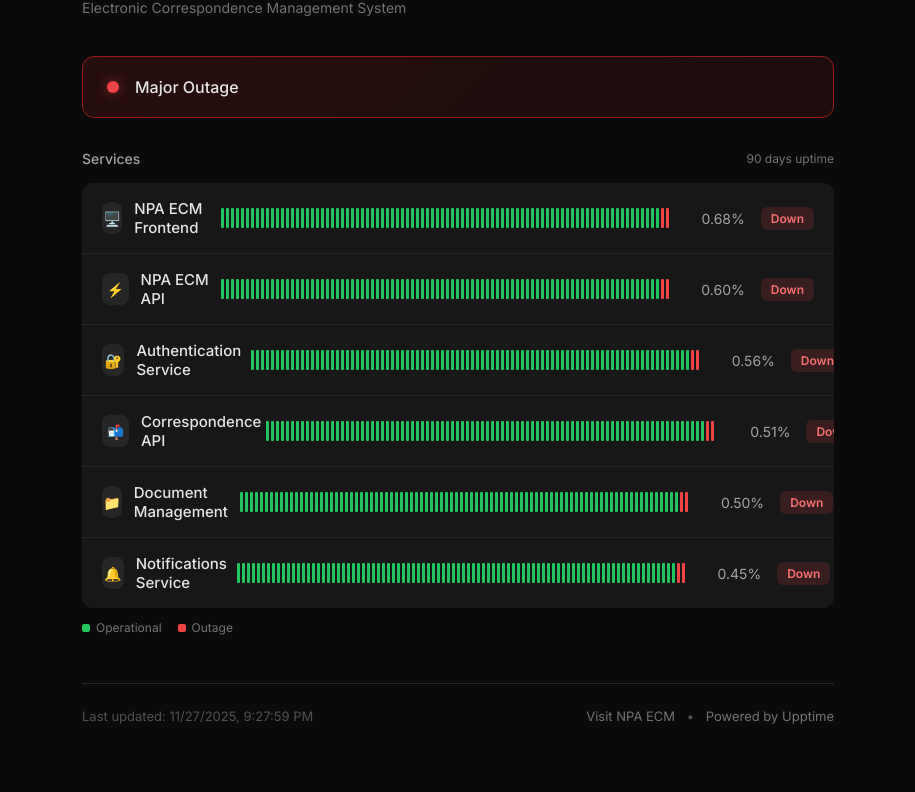
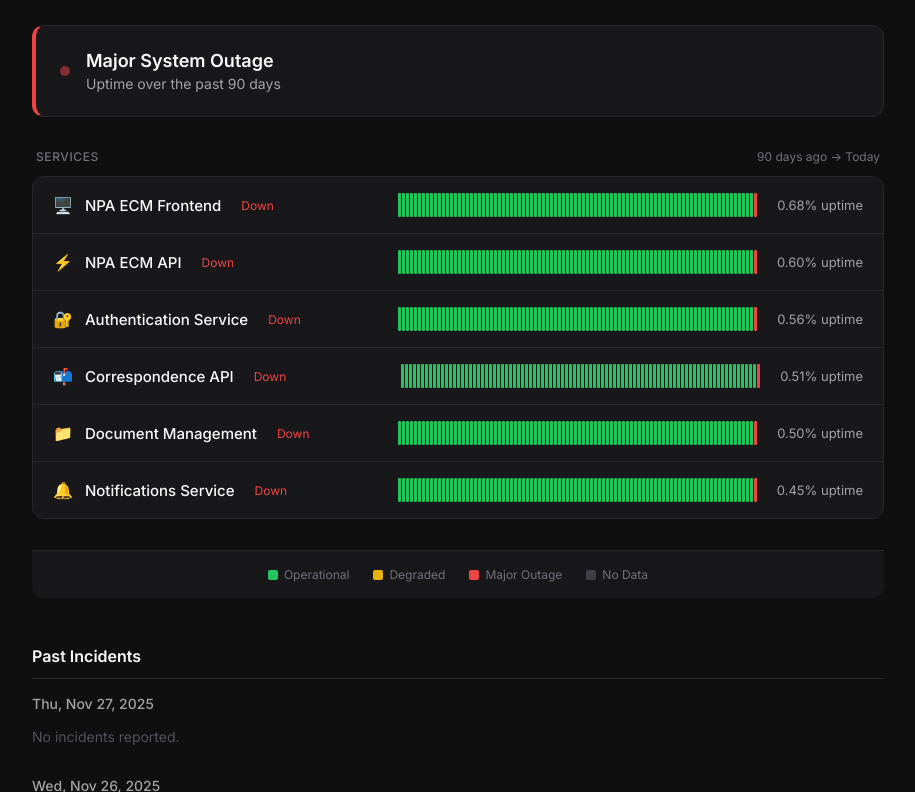
Before and after one commit to Ussyboy7/npa-ecm-status, a website: page site/index.html in a window 1280 px wide. Shown: the part 97-889 px from the top of the page, without its empty margins (182-1097 px from the left). Drawn offline with Linux system fonts and the light colour scheme.

Commit message:
Add Cursor-style status page with 90-day uptime bars

```diff
--- a/site/index.html
+++ b/site/index.html
@@ -10,157 +10,208 @@
     * { margin: 0; padding: 0; box-sizing: border-box; }
     body {
       font-family: 'Inter', -apple-system, BlinkMacSystemFont, sans-serif;
-      background: #0a0a0a;
+      background: #0f0f10;
       min-height: 100vh;
       color: #e5e5e5;
     }
-    .container { max-width: 800px; margin: 0 auto; padding: 48px 24px; }
+    .container { max-width: 900px; margin: 0 auto; padding: 48px 24px; }
 
-    header { margin-bottom: 40px; }
-    .logo { display: flex; align-items: center; gap: 12px; margin-bottom: 8px; }
+    /* Header */
+    header { margin-bottom: 32px; display: flex; align-items: center; justify-content: space-between; }
+    .logo { display: flex; align-items: center; gap: 12px; }
     .logo-icon {
-      width: 40px;
-      height: 40px;
-      background: linear-gradient(135deg, #2563eb, #1d4ed8);
+      width: 42px;
+      height: 42px;
+      background: linear-gradient(135deg, #3b82f6, #1d4ed8);
       border-radius: 10px;
       display: flex;
       align-items: center;
       justify-content: center;
       font-size: 1.25rem;
     }
-    h1 { font-size: 1.5rem; font-weight: 600; color: #fafafa; }
-    .subtitle { color: #737373; font-size: 0.875rem; margin-top: 4px; }
+    .logo-text { font-size: 1.25rem; font-weight: 600; color: #fafafa; }
+    .header-links { display: flex; gap: 16px; }
+    .header-links a {
+      color: #a3a3a3;
+      text-decoration: none;
+      font-size: 0.875rem;
+      transition: color 0.2s;
+    }
+    .header-links a:hover { color: #fff; }
 
+    /* Status Banner */
     .status-banner {
-      background: #171717;
-      border: 1px solid #262626;
+      background: #18181b;
+      border: 1px solid #27272a;
       border-radius: 12px;
-      padding: 20px 24px;
+      padding: 24px;
       margin-bottom: 32px;
       display: flex;
       align-items: center;
       gap: 16px;
     }
-    .status-banner.operational {
-      border-color: #166534;
-      background: linear-gradient(135deg, rgba(22, 101, 52, 0.2) 0%, rgba(21, 128, 61, 0.1) 100%);
-    }
-    .status-banner.degraded {
-      border-color: #a16207;
-      background: linear-gradient(135deg, rgba(161, 98, 7, 0.2) 0%, rgba(180, 83, 9, 0.1) 100%);
-    }
-    .status-banner.down {
-      border-color: #991b1b;
-      background: linear-gradient(135deg, rgba(153, 27, 27, 0.2) 0%, rgba(185, 28, 28, 0.1) 100%);
-    }
+    .status-banner.operational { border-left: 4px solid #22c55e; }
+    .status-banner.degraded { border-left: 4px solid #eab308; }
+    .status-banner.down { border-left: 4px solid #ef4444; }
+
     .status-dot {
-      width: 12px;
-      height: 12px;
+      width: 10px;
+      height: 10px;
       border-radius: 50%;
       background: #22c55e;
-      box-shadow: 0 0 12px rgba(34, 197, 94, 0.5);
+      animation: pulse 2s infinite;
     }
-    .status-banner.down .status-dot {
-      background: #ef4444;
-      box-shadow: 0 0 12px rgba(239, 68, 68, 0.5);
+    @keyframes pulse {
+      0%, 100% { opacity: 1; }
+      50% { opacity: 0.5; }
     }
-    .status-banner.degraded .status-dot {
-      background: #eab308;
-      box-shadow: 0 0 12px rgba(234, 179, 8, 0.5);
-    }
-    .status-text { font-weight: 500; }
+    .status-banner.down .status-dot { background: #ef4444; }
+    .status-banner.degraded .status-dot { background: #eab308; }
+    .status-content h2 { font-size: 1.125rem; font-weight: 600; color: #fafafa; margin-bottom: 4px; }
+    .status-content p { font-size: 0.875rem; color: #a3a3a3; }
 
-    .services-header {
+    /* Services Section */
+    .section-header {
       display: flex;
       justify-content: space-between;
       align-items: center;
-      margin-bottom: 16px;
+      margin-bottom: 12px;
+      padding: 0 4px;
     }
-    .services-title { font-size: 0.875rem; color: #a3a3a3; font-weight: 500; }
-    .uptime-label { font-size: 0.75rem; color: #737373; }
+    .section-title { font-size: 0.75rem; color: #71717a; text-transform: uppercase; letter-spacing: 0.05em; font-weight: 500; }
+    .uptime-range { font-size: 0.75rem; color: #71717a; }
 
-    .services { display: flex; flex-direction: column; gap: 1px; background: #262626; border-radius: 12px; overflow: hidden; }
+    .services {
+      background: #18181b;
+      border: 1px solid #27272a;
+      border-radius: 12px;
+      overflow: hidden;
+      margin-bottom: 32px;
+    }
     .service {
-      background: #171717;
       padding: 16px 20px;
       display: flex;
       justify-content: space-between;
       align-items: center;
+      border-bottom: 1px solid #27272a;
+      transition: background 0.2s;
     }
-    .service:hover { background: #1c1c1c; }
-    .service-left { display: flex; align-items: center; gap: 12px; }
-    .service-icon {
-      width: 32px;
-      height: 32px;
-      background: #262626;
-      border-radius: 8px;
-      display: flex;
-      align-items: center;
-      justify-content: center;
-      font-size: 0.875rem;
+    .service:last-child { border-bottom: none; }
+    .service:hover { background: #1f1f23; }
+
+    .service-left { display: flex; align-items: center; gap: 12px; flex: 1; }
+    .service-icon { font-size: 1rem; }
+    .service-name { font-weight: 500; font-size: 0.9375rem; color: #fafafa; }
+    .service-status {
+      font-size: 0.75rem;
+      color: #22c55e;
+      margin-left: 8px;
     }
-    .service-name { font-weight: 500; font-size: 0.9375rem; }
-    .service-right { display: flex; align-items: center; gap: 16px; }
+    .service-status.down { color: #ef4444; }
 
+    .service-right { display: flex; align-items: center; gap: 20px; }
+
+    /* Uptime Bars */
+    .uptime-container { display: flex; flex-direction: column; align-items: flex-end; gap: 4px; }
     .uptime-bars {
       display: flex;
-      gap: 2px;
+      gap: 1px;
     }
     .uptime-bar {
       width: 3px;
-      height: 20px;
+      height: 24px;
       border-radius: 1px;
       background: #22c55e;
+      transition: transform 0.2s;
     }
+    .uptime-bar:hover { transform: scaleY(1.2); }
     .uptime-bar.down { background: #ef4444; }
     .uptime-bar.partial { background: #eab308; }
-    .uptime-bar.unknown { background: #404040; }
+    .uptime-bar.unknown { background: #3f3f46; }
 
-    .uptime-percent {
+    .uptime-info {
+      display: flex;
+      align-items: center;
+      gap: 8px;
+      font-size: 0.8125rem;
+    }
+    .uptime-percent { color: #a3a3a3; min-width: 55px; text-align: right; }
+
+    /* Legend */
+    .legend {
+      display: flex;
+      justify-content: center;
+      gap: 24px;
+      padding: 16px;
+      font-size: 0.75rem;
+      color: #71717a;
+      border-top: 1px solid #27272a;
+      background: #18181b;
+      border-radius: 0 0 12px 12px;
+      margin-top: -1px;
+    }
+    .legend-item { display: flex; align-items: center; gap: 6px; }
+    .legend-dot { width: 10px; height: 10px; border-radius: 2px; }
+    .legend-dot.operational { background: #22c55e; }
+    .legend-dot.degraded { background: #eab308; }
+    .legend-dot.down { background: #ef4444; }
+    .legend-dot.unknown { background: #3f3f46; }
+
+    /* Past Incidents */
+    .incidents-section { margin-top: 48px; }
+    .incidents-title {
+      font-size: 1rem;
+      font-weight: 600;
+      color: #fafafa;
+      margin-bottom: 16px;
+      padding-bottom: 12px;
+      border-bottom: 1px solid #27272a;
+    }
+    .incident-day { margin-bottom: 24px; }
+    .incident-date {
       font-size: 0.875rem;
+      font-weight: 500;
       color: #a3a3a3;
-      min-width: 60px;
-      text-align: right;
+      margin-bottom: 8px;
     }
+    .no-incidents {
+      font-size: 0.875rem;
+      color: #52525b;
+      padding: 8px 0;
+    }
+    .incident {
+      background: #18181b;
+      border: 1px solid #27272a;
+      border-radius: 8px;
+      padding: 16px;
+      margin-bottom: 8px;
+    }
+    .incident-title { font-weight: 500; color: #fafafa; margin-bottom: 8px; }
+    .incident-status { font-size: 0.8125rem; color: #a3a3a3; }
+    .incident-status strong { color: #22c55e; }
 
-    .badge {
-      padding: 4px 10px;
-      border-radius: 6px;
-      font-size: 0.75rem;
-      font-weight: 600;
-    }
-    .badge.operational { background: rgba(34, 197, 94, 0.15); color: #4ade80; }
-    .badge.degraded { background: rgba(234, 179, 8, 0.15); color: #facc15; }
-    .badge.down { background: rgba(239, 68, 68, 0.15); color: #f87171; }
-
+    /* Footer */
     .footer {
-      margin-top: 48px;
+      margin-top: 64px;
       padding-top: 24px;
-      border-top: 1px solid #262626;
+      border-top: 1px solid #27272a;
       display: flex;
       justify-content: space-between;
       align-items: center;
-      color: #525252;
+      color: #52525b;
       font-size: 0.8125rem;
     }
-    .footer a { color: #737373; text-decoration: none; transition: color 0.2s; }
+    .footer a { color: #71717a; text-decoration: none; transition: color 0.2s; }
     .footer a:hover { color: #a3a3a3; }
+    .footer-links { display: flex; gap: 16px; }
 
-    .legend {
-      display: flex;
-      gap: 16px;
-      margin-top: 12px;
-      font-size: 0.75rem;
-      color: #737373;
-    }
-    .legend-item { display: flex; align-items: center; gap: 6px; }
-    .legend-dot { width: 8px; height: 8px; border-radius: 2px; }
-    .legend-dot.up { background: #22c55e; }
-    .legend-dot.down { background: #ef4444; }
-
+    /* Responsive */
     @media (max-width: 640px) {
       .uptime-bars { display: none; }
-      .footer { flex-direction: column; gap: 8px; text-align: center; }
+      .header-links { display: none; }
+      .footer { flex-direction: column; gap: 12px; text-align: center; }
+      .service { flex-direction: column; align-items: flex-start; gap: 12px; }
+      .service-right { width: 100%; justify-content: space-between; }
     }
   </style>
 </head>
@@ -169,41 +220,64 @@
     <header>
       <div class="logo">
         <div class="logo-icon">🏢</div>
-        <h1>NPA ECM Status</h1>
+        <span class="logo-text">NPA ECM Status</span>
       </div>
-      <p class="subtitle">Electronic Correspondence Management System</p>
+      <div class="header-links">
+        <a href="http://172.16.0.46:4646" target="_blank">Visit NPA ECM</a>
+        <a href="https://github.com/Ussyboy7/npa-ecm-status" target="_blank">GitHub</a>
+      </div>
     </header>
 
-    <div class="status-banner" id="status-banner">
+    <div class="status-banner operational" id="status-banner">
       <div class="status-dot"></div>
-      <span class="status-text" id="status-text">Checking status...</span>
+      <div class="status-content">
+        <h2 id="status-title">All Systems Operational</h2>
+        <p id="status-subtitle">Uptime over the past 90 days</p>
+      </div>
     </div>
 
-    <div class="services-header">
-      <span class="services-title">Services</span>
-      <span class="uptime-label">90 days uptime</span>
+    <div class="section-header">
+      <span class="section-title">Services</span>
+      <span class="uptime-range">90 days ago → Today</span>
     </div>
 
     <div class="services" id="services-list">
-      <!-- Services will be loaded here -->
+      <!-- Services loaded dynamically -->
+      <div class="service">
+        <div class="service-left">
+          <span class="service-icon">⏳</span>
+          <span class="service-name">Loading services...</span>
+        </div>
+      </div>
     </div>
 
     <div class="legend">
-      <div class="legend-item"><div class="legend-dot up"></div> Operational</div>
-      <div class="legend-item"><div class="legend-dot down"></div> Outage</div>
+      <div class="legend-item"><div class="legend-dot operational"></div> Operational</div>
+      <div class="legend-item"><div class="legend-dot degraded"></div> Degraded</div>
+      <div class="legend-item"><div class="legend-dot down"></div> Major Outage</div>
+      <div class="legend-item"><div class="legend-dot unknown"></div> No Data</div>
+    </div>
+
+    <div class="incidents-section">
+      <h3 class="incidents-title">Past Incidents</h3>
+      <div id="incidents-list">
+        <!-- Incidents loaded dynamically -->
+      </div>
     </div>
 
     <footer class="footer">
-      <span>Last updated: <span id="last-updated"></span></span>
-      <div>
-        <a href="http://172.16.0.46:4646" target="_blank">Visit NPA ECM</a>
-        <span style="margin: 0 8px;">•</span>
+      <span>Last checked: <span id="last-updated"></span></span>
+      <div class="footer-links">
+        <a href="http://172.16.0.46:4646" target="_blank">NPA ECM</a>
         <a href="https://upptime.js.org" target="_blank">Powered by Upptime</a>
       </div>
     </footer>
   </div>
 
   <script>
+    const GITHUB_USER = 'Ussyboy7';
+    const GITHUB_REPO = 'npa-ecm-status';
+
     const icons = {
       'NPA ECM Frontend': '🖥️',
       'NPA ECM API': '⚡',
@@ -213,51 +287,86 @@
       'Notifications Service': '🔔'
     };
 
+    function generateUptimeBars(uptime, dailyMinutesDown = {}) {
+      const bars = [];
+      const today = new Date();
+
+      for (let i = 89; i >= 0; i--) {
+        const date = new Date(today);
+        date.setDate(date.getDate() - i);
+        const dateStr = date.toISOString().split('T')[0];
+        const minutesDown = dailyMinutesDown[dateStr] || 0;
+
+        let barClass = '';
+        if (minutesDown === 0) {
+          barClass = '';
+        } else if (minutesDown < 60) {
+          barClass = 'partial';
+        } else {
+          barClass = 'down';
+        }
+
+        const title = `${date.toLocaleDateString('en-US', { month: 'short', day: 'numeric' })}: ${minutesDown === 0 ? 'No downtime' : minutesDown + ' min down'}`;
+        bars.push(`<div class="uptime-bar ${barClass}" title="${title}"></div>`);
+      }
+
+      return bars.join('');
+    }
+
+    function getStatusClass(status) {
+      if (status === 'up') return 'operational';
+      if (status === 'degraded') return 'degraded';
+      return 'down';
+    }
+
     async function loadStatus() {
       try {
-        const response = await fetch('https://raw.githubusercontent.com/Ussyboy7/npa-ecm-status/main/history/summary.json');
+        const response = await fetch(`https://raw.githubusercontent.com/${GITHUB_USER}/${GITHUB_REPO}/main/history/summary.json?t=${Date.now()}`);
         const services = await response.json();
 
+        // Update overall status
         const allUp = services.every(s => s.status === 'up');
         const allDown = services.every(s => s.status === 'down');
+        const someDown = services.some(s => s.status === 'down');
 
         const banner = document.getElementById('status-banner');
-        const statusText = document.getElementById('status-text');
+        const statusTitle = document.getElementById('status-title');
+        const statusSubtitle = document.getElementById('status-subtitle');
 
         if (allUp) {
           banner.className = 'status-banner operational';
-          statusText.textContent = 'All Systems Operational';
+          statusTitle.textContent = 'All Systems Operational';
         } else if (allDown) {
           banner.className = 'status-banner down';
-          statusText.textContent = 'Major Outage';
-        } else {
+          statusTitle.textContent = 'Major System Outage';
+        } else if (someDown) {
           banner.className = 'status-banner degraded';
-          statusText.textContent = 'Partial System Outage';
+          statusTitle.textContent = 'Partial System Outage';
         }
 
+        // Render services
         const servicesList = document.getElementById('services-list');
         servicesList.innerHTML = services.map(service => {
           const icon = icons[service.name] || '📦';
-          const statusClass = service.status === 'up' ? 'operational' : 'down';
-          const statusLabel = service.status === 'up' ? 'Operational' : 'Down';
+          const statusClass = getStatusClass(service.status);
+          const statusText = service.status === 'up' ? 'Operational' : 'Down';
           const uptime = service.uptime || '0%';
-
-          // Generate 90 uptime bars (simplified - all same status for now)
-          const bars = Array(90).fill(null).map((_, i) => {
-            const barClass = service.status === 'up' ? '' : (i < 88 ? '' : 'down');
-            return `<div class="uptime-bar ${barClass}"></div>`;
-          }).join('');
+          const uptimeBars = generateUptimeBars(parseFloat(uptime), service.dailyMinutesDown || {});
 
           return `
             <div class="service">
               <div class="service-left">
-                <div class="service-icon">${icon}</div>
+                <span class="service-icon">${icon}</span>
                 <span class="service-name">${service.name}</span>
+                <span class="service-status ${statusClass === 'down' ? 'down' : ''}">${statusText}</span>
               </div>
               <div class="service-right">
-                <div class="uptime-bars">${bars}</div>
-                <span class="uptime-percent">${uptime}</span>
-                <span class="badge ${statusClass}">${statusLabel}</span>
+                <div class="uptime-container">
+                  <div class="uptime-bars">${uptimeBars}</div>
+                </div>
+                <div class="uptime-info">
+                  <span class="uptime-percent">${uptime} uptime</span>
+                </div>
               </div>
             </div>
           `;
@@ -265,13 +374,54 @@
 
       } catch (error) {
         console.error('Failed to load status:', error);
-        document.getElementById('status-text').textContent = 'Unable to load status';
+        document.getElementById('status-title').textContent = 'Unable to load status';
+        document.getElementById('services-list').innerHTML = `
+          <div class="service">
+            <div class="service-left">
+              <span class="service-icon">⚠️</span>
+              <span class="service-name">Error loading services</span>
+            </div>
+          </div>
+        `;
       }
 
+      // Update timestamp
       document.getElementById('last-updated').textContent = new Date().toLocaleString();
+
+      // Load incidents
+      loadIncidents();
     }
 
+    function loadIncidents() {
+      const incidentsList = document.getElementById('incidents-list');
+      const today = new Date();
+      let html = '';
+
+      // Show last 7 days
+      for (let i = 0; i < 7; i++) {
+        const date = new Date(today);
+        date.setDate(date.getDate() - i);
+        const dateStr = date.toLocaleDateString('en-US', {
+          weekday: 'short',
+          month: 'short',
+          day: 'numeric',
+          year: 'numeric'
+        });
+
+        html += `
+          <div class="incident-day">
+            <div class="incident-date">${dateStr}</div>
+            <p class="no-incidents">No incidents reported.</p>
+          </div>
+        `;
+      }
+
+      incidentsList.innerHTML = html;
+    }
+
+    // Initial load
     loadStatus();
+
     // Refresh every 5 minutes
     setInterval(loadStatus, 5 * 60 * 1000);
   </script>
```
